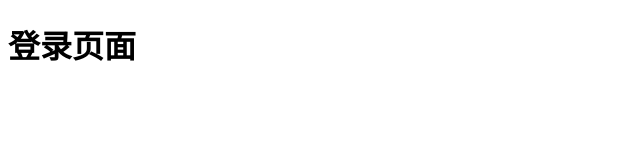
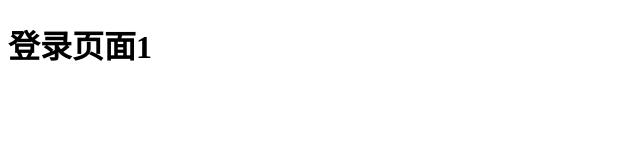
Before and after one commit to thinzzz/project_01, a plain HTML site: page index.html in a window 1280 px wide. Shown: the full height of the page, 0-640 px from the left. Drawn offline with Linux system fonts and the light colour scheme.

Commit message:
在login分支上再次修改index.html文件

```diff
--- a/index.html
+++ b/index.html
@@ -4,9 +4,9 @@
     <meta charset="UTF-8">
     <meta http-equiv="X-UA-Compatible" content="IE=edge">
     <meta name="viewport" content="width=device-width, initial-scale=1.0">
-    <title>登录页面</title>
+    <title>登录页面1</title>
 </head>
 <body>
-    <h1>登录页面</h1>
+    <h1>登录页面1</h1>
 </body>
 </html>
```
